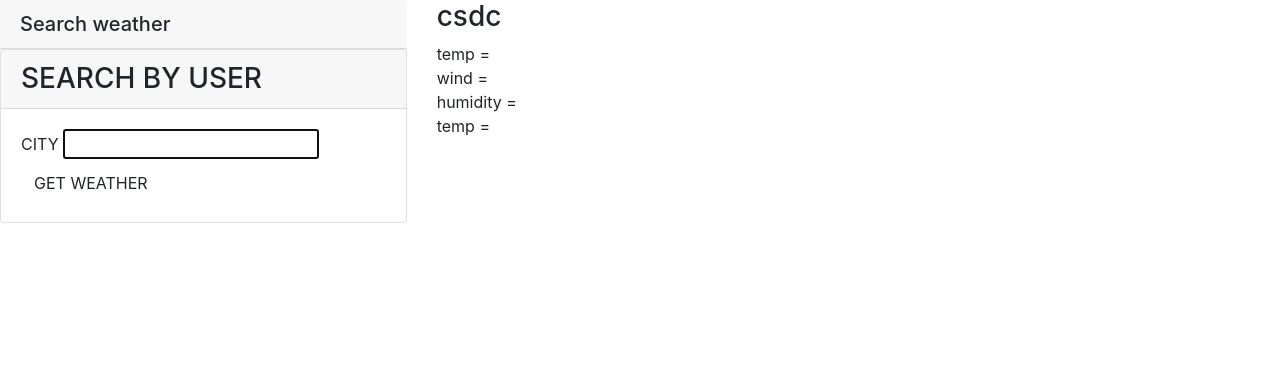
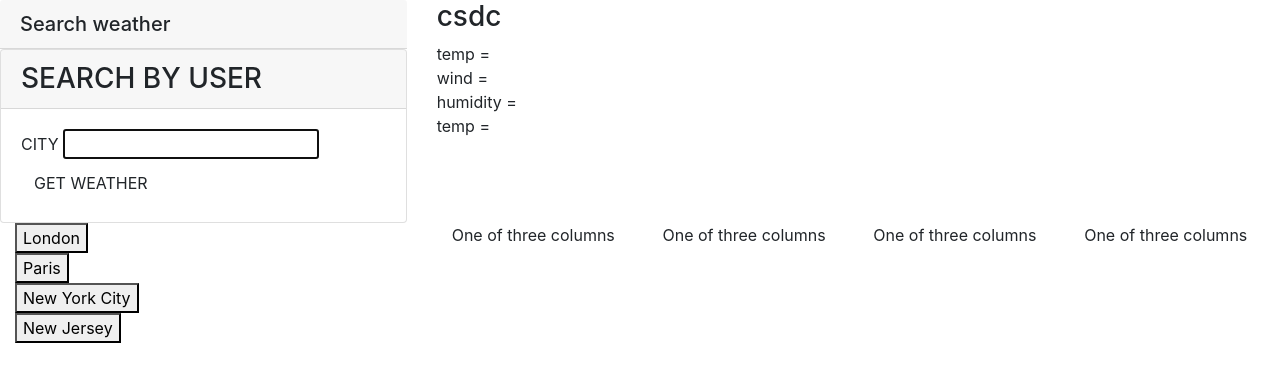
Before and after one commit to latenightdan/weather-App, a plain HTML site: page index.html in a window 1280 px wide. Drawn offline with nearby package versions, Linux system fonts and the light colour scheme; no server answers.

Commit message:
added buttons

```diff
--- a/assets/css/style.css
+++ b/assets/css/style.css
@@ -10,3 +10,7 @@
 .temp{
     display:inline-block;
 }
+
+.five-day{
+    background-color: cornflowerblue;
+}
--- a/assets/js/script.js
+++ b/assets/js/script.js
@@ -5,7 +5,22 @@ var weatherBlockEl = document.querySelector("#weather-block-title");
 var humidityEl = document.querySelector("#humid");
 var tempEl = document.querySelector("#temperature");
 var windEl = document.querySelector("#windd");
+var buttons = document.querySelector("#city-buttonn");
+btns = document.getElementsByClassName("city-button");
 
+
+
+//button input
+for (var i = 0; i < btns.length; i++) {
+    btns[i].addEventListener("click", function () {
+        var text = this.textContent;
+
+        console.log(text);
+        getWeatherData(text);
+    });
+}
+
+//text input
 function userInputHandler(event) {
     event.preventDefault();
     var cityData = city.value.trim();
@@ -28,9 +43,9 @@ userInputEl.addEventListener("submit", userInputHandler);
 
 
 
-
+//api
 var getWeatherData = function (city) {
-    var weatherApi = "https://api.openweathermap.org/data/2.5/forecast?q=" + city + "&APPID=0c37646b1c308ae2462fc8547af5cdd4"
+    var weatherApi = "https://api.openweathermap.org/data/2.5/forecast?q=" + city + "&type=hourstart=0&cnt=0&units=imperial&APPID=0c37646b1c308ae2462fc8547af5cdd4"
     fetch(weatherApi).then(function (response) {
         response.json().then(function (data) {
             // console.log(data);
@@ -41,6 +56,9 @@ var getWeatherData = function (city) {
     });
 
 };
+
+
+
 
 var displayWeather = function (weather, city) {
     console.log(weather.list[0].main.humidity);
@@ -69,3 +87,11 @@ tempEl.appendChild(tempyyEl);
 }
 
 getWeatherData("red bank");
+
+// function setText() {
+//     var text = this.textContent;
+
+//     console.log(text);
+//     getWeatherData(text);
+// }
+// buttons.addEventListener("click", setText);
--- a/index.html
+++ b/index.html
@@ -15,6 +15,7 @@
 <!-- <header> weather Dashboard</header> -->
 
 <body>
+
   <div class="row">
 
     <div class="col">
@@ -25,6 +26,7 @@
           <label class="form-label" for="username">CITY</label>
           <input name="city" id="city" type="text" autofocus="true" class="form-input"  />
           <button type="submit" class="btn">GET WEATHER</button>
+
         </form>
 
         <!-- <div id = "wind">wind = </div> -->
@@ -33,8 +35,6 @@
     </div>
     <div class="col-8 " id = "weather-block-main">
       <h3 id = "weather-block-title">csdc </h3>
-
-
       <div class = "temp">temp =
         <div class ="temp" id = "temperature">
         </div>
@@ -53,6 +53,44 @@
       <br>
       <div class = "temp">temp =
         <div class ="temp" id = "temperature">
+        </div>
+      </div>
+
+    </div>
+
+
+
+  </div>
+  <div class = "row">
+    <div class = "col">
+      <div class="col align-self-center">
+        <button id = "city-buttonn" class ="city-button">London</button>
+      </div>
+      <div class="col align-self-center">
+        <button id = "city-buttonn" class ="city-button">Paris</button>
+      </div>
+      <div class="col align-self-center">
+        <button id = "city-buttonn" class ="city-button">New York City</button>
+      </div>
+      <div class="col align-self-center">
+        <button id = "city-buttonn" class ="city-button">New Jersey</button>
+      </div>
+    </div>
+    <div class = "col-8">
+      <div class="container">
+        <div class="row">
+          <div class="col align-self-end">
+            One of three columns
+          </div>
+          <div class="col align-self-end">
+            One of three columns
+          </div>
+          <div class="col align-self-end">
+            One of three columns
+          </div>
+          <div class="col align-self-end">
+            One of three columns
+          </div>
         </div>
       </div>
     </div>
```
Lines whose indentation alone changed are shown as unchanged.
